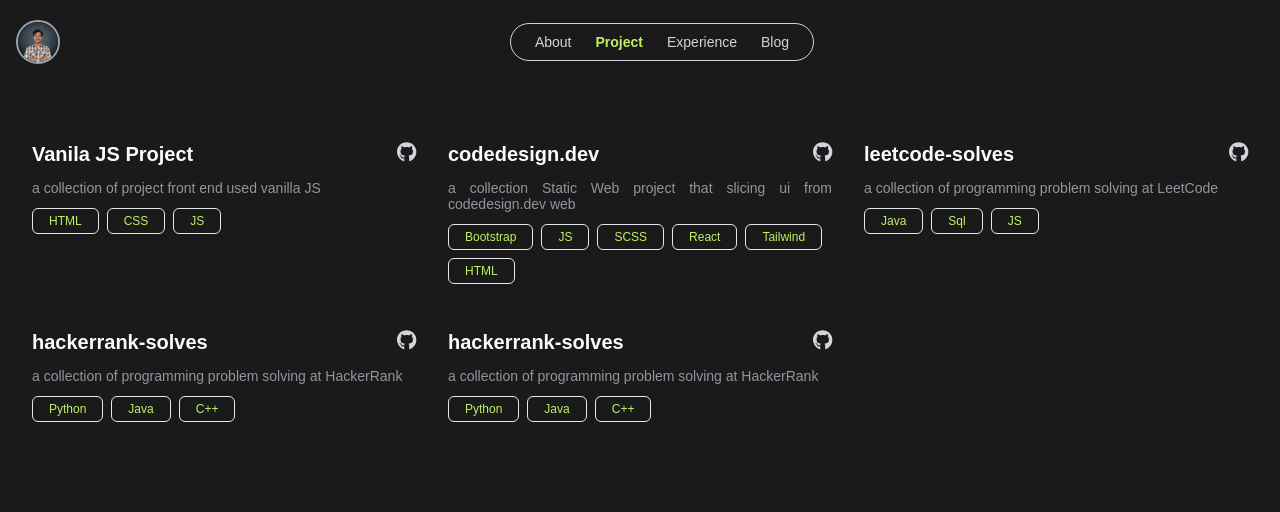
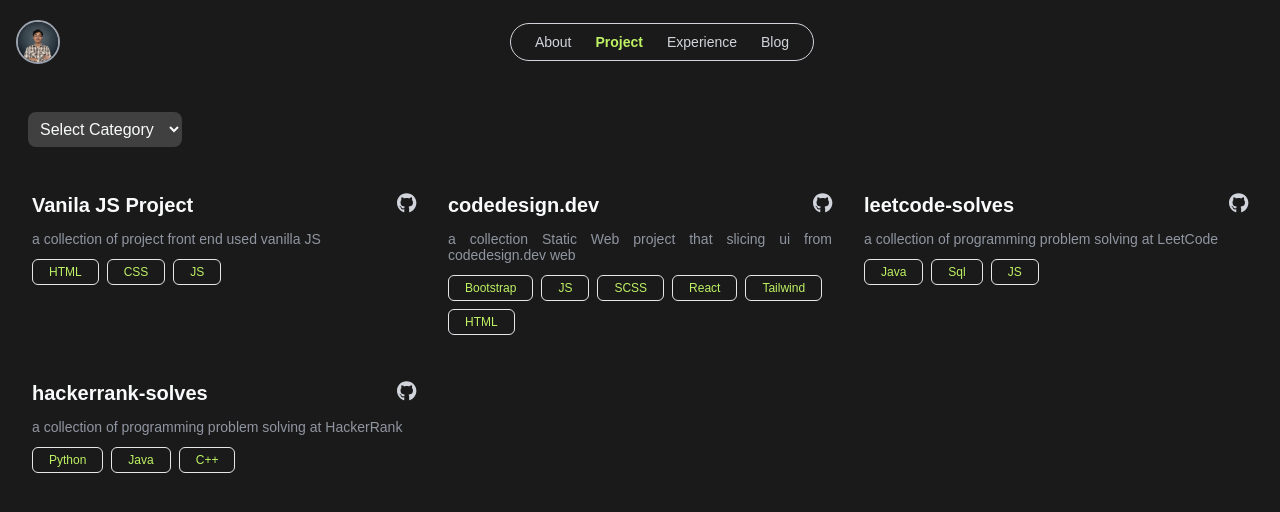
Before and after one commit to howlil/howlil-code, a React (Vite) app: page /Project in a window 1280 px wide. Shown: the top 512 px of the page. Built offline with nearby package versions, Linux system fonts and the light colour scheme.

Commit message:
add category

```diff
--- a/src/component/Card.jsx
+++ b/src/component/Card.jsx
@@ -1,41 +1,34 @@
+// Card component
+import React from 'react';
+import { FontAwesomeIcon } from '@fortawesome/react-fontawesome';
+import { faGithub } from '@fortawesome/free-brands-svg-icons';
 
-import { useState } from "react";
-import { dataProject } from "../data/dataProject";
-import { FontAwesomeIcon } from "@fortawesome/react-fontawesome";
-import { faGithub } from "@fortawesome/free-brands-svg-icons";
-import Project from "../pages/Project";
-
-
-const Card = () => {
-
+const Card = ({ projects }) => {
     return (
-   <div className="  flex flex-wrap justify-start  md:mb-20">
-    {dataProject.map((Project,index)=>(
-      <div key={index} className="max-sm:w-full max-sm:border md:w-1/2 lg:w-1/3 p-4 mt-3  hover:shadow-sm hover:bg-neutral-800 rounded-lg transition-all ease-in-out duration-500 ">
-        <div className="flex justify-between  items-center">
-          <h1 className="text-gray-50 font-semibold text-xl">{Project.title}</h1>
-          {Project.github && (
-            <a href={Project.github}>
+        <div className="flex flex-wrap justify-start max-sm:mb-12">
+            {projects.map((project, index) => (
+                <div key={index} className="max-sm:w-full max-sm:border md:w-1/2 lg:w-1/3 p-4 mt-3 hover:shadow-lg hover:bg-neutral-700 rounded-lg transition-all ease-in-out duration-300 ">
+                    <div className="flex justify-between items-center">
+                        <h1 className="text-gray-50 font-semibold text-xl">{project.title.trim()}</h1>
+                        {project.github && (
+                            <a href={project.github} target="_blank" rel="noopener noreferrer">
                                 <FontAwesomeIcon icon={faGithub} className="text-gray-300 text-xl" />
                             </a>
                         )}
                     </div>
-        <p className="text-sm text-gray-400 text-opacity-90 text-justify leading-4 py-3 ">
-            {Project.describtion}
+                    <p className="text-sm text-gray-400 text-opacity-90 text-justify leading-4 py-3">
+                        {project.describtion.trim()}
                     </p>
-        <div className=" flex flex-wrap gap-2">
-          {Project.tag.split(',').map((tag,index)=>(
+                    <div className="flex flex-wrap gap-2">
+                        {project.tag.split(',').map((tag, index) => (
                             <span key={index} className="px-4 py-1 rounded-md border text-xs text-lime-300 m-0">
                                 {tag.trim()}
                             </span>
                         ))}
                     </div>
-
                 </div>
-
             ))}
         </div>
-
     );
 };
 
--- a/src/component/Profile.jsx
+++ b/src/component/Profile.jsx
@@ -2,7 +2,7 @@ import Aul from "/src/assets/aul.jpg";
 
 const Profile = () => {
   return (
-    <div className="md:mb-20 flex max-sm:space-y-11 md:space-x-9 lg:space-x-28 justify-between max-md:items-center max-md:flex-col">
+    <div className="max-sm:mb-12 flex max-sm:space-y-11 md:space-x-9 lg:space-x-28 justify-between max-md:items-center max-md:flex-col">
       <img
         src={Aul}
         alt="aul"
--- /dev/null
+++ b/src/component/Skill.jsx
@@ -0,0 +1,5 @@
+import { skill } from "../data/expertData"
+
+export default Skill =()=>{
+
+}
--- a/src/component/Sorting.jsx
+++ b/src/component/Sorting.jsx
@@ -0,0 +1,31 @@
+// Sorting component
+import React, { useEffect, useState } from 'react';
+import { dataProject } from '../data/dataProject';
+
+const Sorting = ({ selectCategory, setSelectCategory }) => {
+    const [categories, setCategories] = useState([]);
+
+    useEffect(() => {
+        const uniqueCategories = Array.from(new Set(dataProject.map(project => project.id)));
+        setCategories(uniqueCategories);
+    }, []);
+
+    return (
+        <>
+            <select
+                value={selectCategory}
+                onChange={(e) => setSelectCategory(e.target.value)}
+                className='mb-4 md:ml-3 px-2 py-2 rounded-lg bg-neutral-700 text-gray-50'
+            >
+                <option  className="text-sm p-3" value="">Select Category</option>
+                {categories.map((category, index) => (
+                    <option
+
+                    key={index} value={category}>{category}</option>
+                ))}
+            </select>
+        </>
+    );
+};
+
+export default Sorting;
--- a/src/component/hero/Sosmed.jsx
+++ b/src/component/hero/Sosmed.jsx
@@ -16,7 +16,7 @@ const Sosmed = () => {
     <div className='flex gap-4'>
       {linkMe.map((item) => (
         <Link to={ item.href } target="_blank" key={item.name}>
-          <FontAwesomeIcon icon={iconMapping[item.icon]} size="2x" className="text-gray-300 hover:text-lime-300" />
+          <FontAwesomeIcon icon={iconMapping[item.icon]} size="2x" className="text-gray-300 hover:text-lime-300 transition-all duration-500 ease-in-out" />
         </Link>
       ))}
     </div>
--- a/src/component/resume.jsx
+++ b/src/component/resume.jsx
@@ -1,14 +1,14 @@
 import React from 'react';
-import { edu, experience } from "../data/expertData";
+import { edu, experience,organization } from "../data/expertData";
 
 const Resume = () => {
   return (
-    <div className="p-8 md:mb-20 hover:bg-neutral-900 transition-all duration-500 ease-in-out rounded-xl">
+    <div className="p-8 max-sm:p-1 md:mb-20 hover:bg-neutral-900 transition-all duration-500 ease-in-out rounded-xl">
         <section>
-        <h2 className="text-2xl font-bold text-gray-900 dark:text-white mb-6">Experience</h2>
+        <h2 className="text-2xl font-bold text-gray-900 dark:text-white mb-6 ">Experience</h2>
         <div className="relative">
           {/* Vertical line */}
-          <div className="absolute w-0.5 bg-gray-300 dark:bg-gray-700 h-full left-5 md:left-3.5"></div>
+          <div className="absolute w-0.5 bg-gray-300 dark:bg-gray-700 h-full left-5 md:left-3.5 max-sm:left-3.5"></div>
 
           {experience.map((item, index) => (
           <div key={index} className="mb-8 flex">
@@ -31,7 +31,7 @@ const Resume = () => {
         <h2 className="text-2xl font-bold text-gray-900 dark:text-white mb-6">Education</h2>
         <div className="relative">
           {/* Vertical line */}
-          <div className="absolute w-0.5 bg-gray-300 dark:bg-gray-700 h-full left-5 md:left-3.5"></div>
+          <div className="absolute w-0.5 bg-gray-300 dark:bg-gray-700 h-full left-5 md:left-3.5 max-sm:left-3.5"></div>
 
           {edu.map((edu, index) => (
             <div key={index} className="mb-8 flex">
@@ -50,6 +50,29 @@ const Resume = () => {
           ))}
         </div>
         </section>
+        <section>
+        <h2 className="text-2xl font-bold text-gray-900 dark:text-white mb-6 ">Organization</h2>
+        <div className="relative">
+          {/* Vertical line */}
+          <div className="absolute w-0.5 bg-gray-300 dark:bg-gray-700 h-full left-5 md:left-3.5 max-sm:left-3.5"></div>
+
+          {organization.map((item, index) => (
+          <div key={index} className="mb-8 flex">
+            {/* Timeline circle */}
+            <div className="z-10">
+              <div className="absolute left-4 md:left-4 transform -translate-x-1/2 bg-lime-300 rounded-full h-4 w-4 mt-1.5"></div>
+            </div>
+            {/* Content */}
+            <div className="flex-grow pl-8">
+              <h3 className="text-lg font-semibold text-gray-900 dark:text-white">{item.position} - {item.company}</h3>
+              <p className="text-sm text-gray-500 dark:text-gray-400">{item.duration}</p>
+              <p className="text-sm text-gray-700 dark:text-gray-300">{item.description}</p>
+              <p className="text-sm text-gray-700 dark:text-gray-300">Expertise: {item.expertise}</p>
+            </div>
+          </div>
+        ))}
+        </div>
+        </section>
     </div>
   );
 };
--- a/src/data/dataProject.jsx
+++ b/src/data/dataProject.jsx
@@ -35,13 +35,5 @@ export const dataProject = [
       github : 'https://github.com/howlil/leetcode-solves',
 
     },
-    {
-      title : 'hackerrank-solves      ',
-      describtion : ' a collection of programming problem solving at HackerRank',
-      tag : 'Python,Java,C++',
-      link : 'https://leetcode.com/howlil/',
-      github : 'https://github.com/howlil/leetcode-solves',
-
-    },
 
 ]
--- a/src/pages/Project.jsx
+++ b/src/pages/Project.jsx
@@ -1,18 +1,35 @@
-import Navbar from "../component/navbar/Navbar"
-import Card from "../component/Card"
-import Container from "../component/Container"
+// Project component
+import React, { useState, useEffect } from 'react';
+import Navbar from "../component/navbar/Navbar";
+import Card from "../component/Card";
+import Container from "../component/Container";
+import Sorting from "../component/Sorting";
+import { dataProject } from '../data/dataProject';
 
+const Project = () => {
+    const [selectCategory, setSelectCategory] = useState('');
+    const [filteredProjects, setFilteredProjects] = useState(dataProject);
 
-const Project =()=>{
-    return(
+    useEffect(() => {
+        if (selectCategory) {
+            setFilteredProjects(dataProject.filter(project => project.id === selectCategory));
+        } else {
+            setFilteredProjects(dataProject);
+        }
+    }, [selectCategory]);
+
+    return (
         <>
-        <Container>
-          <Navbar/>
-          <Card/>
-        </Container>
+            <Container>
+                <Navbar />
+                <Sorting
+                    selectCategory={selectCategory}
+                    setSelectCategory={setSelectCategory}
+                />
+                <Card projects={filteredProjects} />
+            </Container>
         </>
-    )
+    );
+};
 
-}
-
-export default Project
+export default Project;
```
Lines whose indentation alone changed are shown as unchanged.
